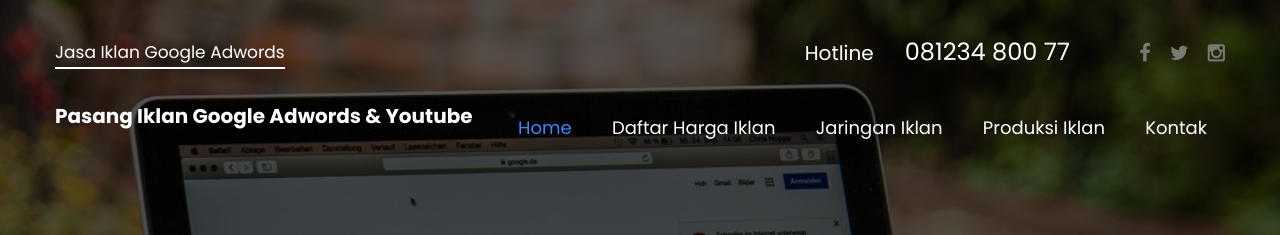
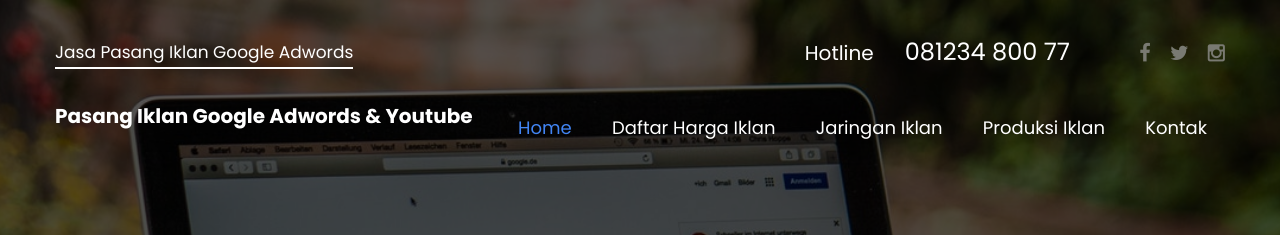
Before and after one commit to brehehe/iklgo, a Jekyll site: the page built from index.html, in a window 1280 px wide. Shown: the top 235 px of the page. Built offline with Jekyll 4.4.1, drawn with Linux system fonts in a browser that asks for light colours; nearby versions of some CDN libraries; library files that are not in the unit come from our copies.

Commit message:
no message

```diff
--- a/_config.yml
+++ b/_config.yml
@@ -22,7 +22,7 @@
 info_tel1: 031-5611808
 info_tel2: 031-5619989
 
-sosmed_facebook: https://www.facebook.com/surabayaad
+sosmed_facebook: https://www.facebook.com/Pasang-Iklan-Google-205727690033645/
 sosmed_twitter: https://twitter.com/Surabaya_Ad
 sosmed_instagram: https://www.instagram.com/surabayaad/
 
--- a/_includes/themes/home_menu.html
+++ b/_includes/themes/home_menu.html
@@ -7,9 +7,9 @@
 <header class="theme-menu-wrapper">
 	<div class="container">
 		<div class="top-header clearfix">
-			<p class="float-left"><a href="{{ site.url }}">Jasa Iklan Google Adwords</a></p>
+			<p class="float-left"><a href="{{ site.url }}">Jasa Pasang Iklan Google Adwords</a></p>
 			<ul class="float-right">
-				<li>Hotline &nbsp; <a href="{{ site.url }}" class="tran3s">{{ site.info_whatsapp }}</a></li>
+				<li>Hotline &nbsp; <a href="{{ site.info_tel }}" class="tran3s">{{ site.info_whatsapp }}</a></li>
 				<li><a href="{{ site.sosmed_facebook }}" class="tran3s"><i class="fa fa-facebook" aria-hidden="true"></i></a></li>
 				<li><a href="{{ site.sosmed_twitter }}" class="tran3s"><i class="fa fa-twitter" aria-hidden="true"></i></a></li>
 				<li><a href="{{ site.sosmed_instagram }}" class="tran3s"><i class="fa fa-instagram" aria-hidden="true"></i></a></li>
--- a/css/style.css
+++ b/css/style.css
@@ -629,7 +629,7 @@
 .client-section-one .item {margin: 0 15px;}
 /*--------------------- Purschase Banner ------------------*/
 .purschase-banner {
-  background: url(../images/home/3.jpg) no-repeat center center;
+  background: url(../images/slide/pexels-photo.jpg) no-repeat center center;
   background-size: cover;
   background-attachment: fixed;
   margin-top: 150px;
```
Also changed, not shown: images/facebook/facebook-photo-profile.jpg (added), images/facebook/photo-profile.jpg (added).
